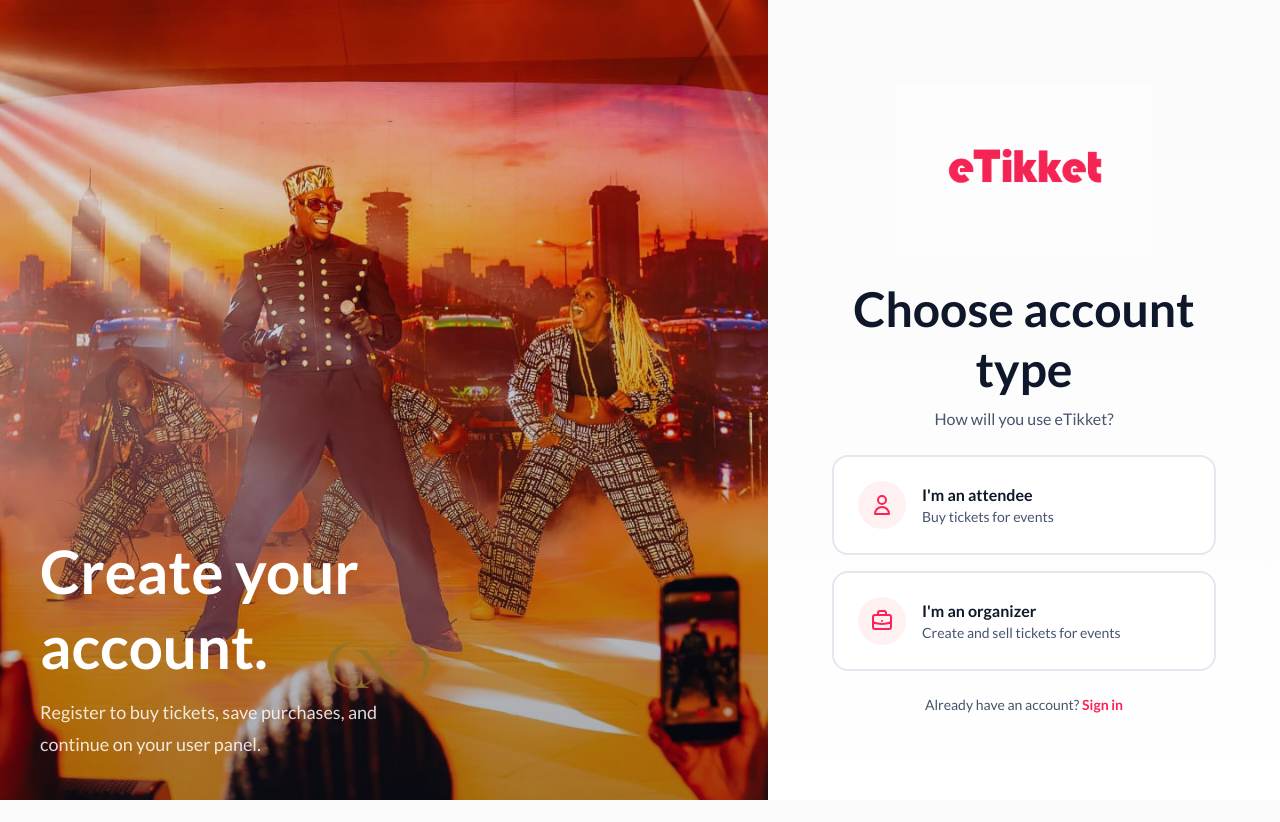
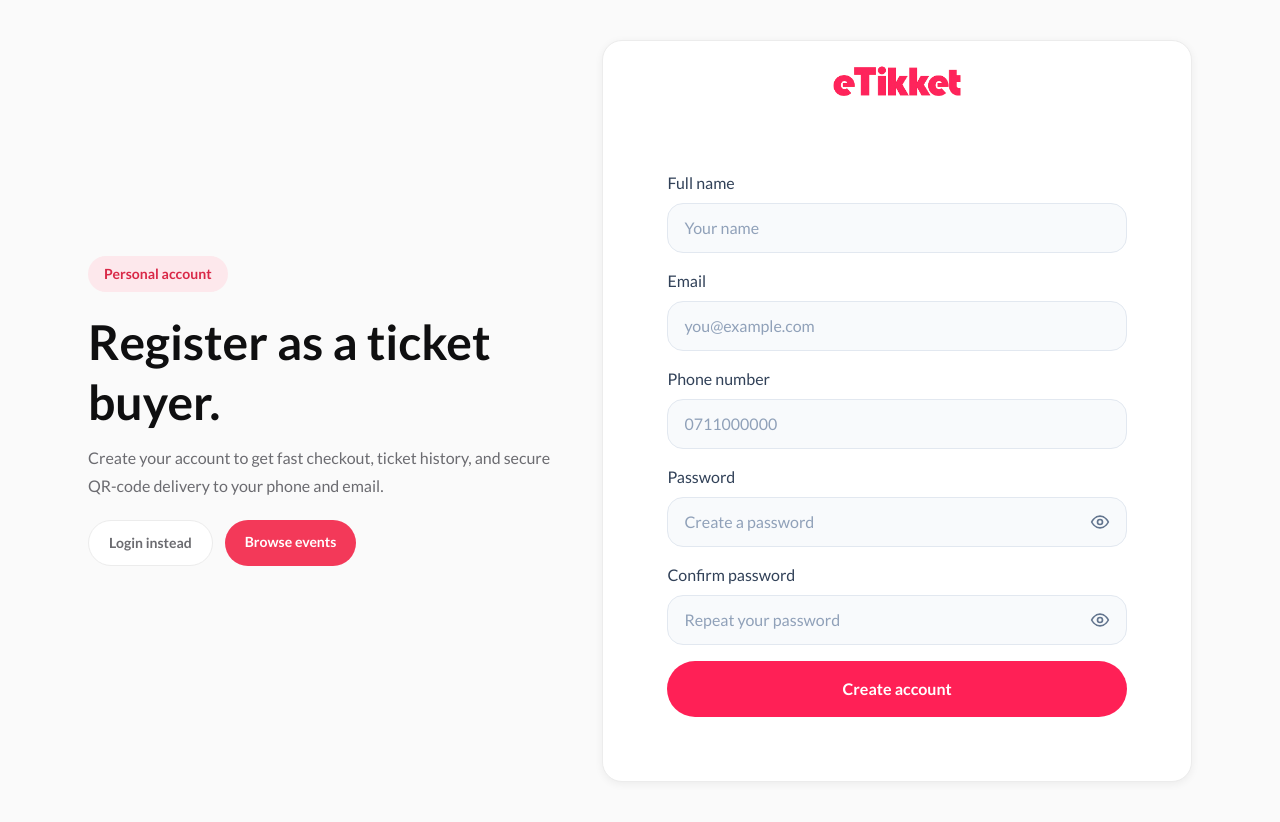
Before and after one commit to dennismutuku2005/eTikket, a Next.js app: page /register in a window 1280 px wide. Before the commit the page ends 800 px from the top, so only its background shows below. Built offline with nearby package versions, Linux system fonts and the light colour scheme.

Commit message:
update: refined page.js functionality

```diff
--- a/app/register/page.js
+++ b/app/register/page.js
@@ -1,158 +1,39 @@
-"use client";
-
-import { useState } from "react";
 import Image from "next/image";
 import Link from "next/link";
 import RegisterForm from "@/components/register-form";
 
-export default function RegisterPage() {
-  const [role, setRole] = useState(null); // null, 'user', or 'seller'
-
+export default function UserRegisterPage() {
   return (
-    <main className="h-dvh overflow-y-auto bg-slate-100 text-slate-900">
-      <div className="grid min-h-dvh w-full overflow-hidden bg-white lg:grid-cols-[6fr_4fr]">
-        <section className="relative min-h-80 overflow-hidden bg-slate-950 lg:min-h-dvh">
-          <Image
-            src="/sideimage.png"
-            alt="Decorative server aisle illustration"
-            fill
-            priority
-            className="object-cover"
-          />
-          <div className="absolute inset-0 bg-linear-to-b from-slate-950/10 via-slate-950/20 to-slate-950/35" />
-          <div className="absolute inset-0 flex items-end p-6 sm:p-8 lg:p-10">
-            <div className="max-w-md text-white">
-              <h1 className="text-4xl font-bold leading-tight sm:text-5xl lg:text-6xl">
-                {role === null && "Create your account."}
-                {role === 'user' && "Join as an attendee."}
-                {role === 'seller' && "Start selling events."}
+    <main className="min-h-screen bg-[#fafafa] text-[#0f0f10]">
+      <div className="mx-auto grid max-w-6xl gap-8 px-4 py-10 sm:px-6 lg:grid-cols-[0.9fr_1.1fr] lg:items-center">
+        <div className="space-y-5">
+          <div className="inline-flex rounded-full bg-[#fde8ec] px-4 py-2 text-sm font-semibold text-[#d92847]">
+            Personal account
+          </div>
+          <div className="space-y-3">
+            <h1 className="max-w-xl text-4xl font-bold leading-tight sm:text-5xl">
+              Register as a ticket buyer.
             </h1>
-              <p className="mt-3 max-w-sm text-base leading-8 text-white/85 sm:text-lg">
-                {role === null && "Register to buy tickets, save purchases, and continue on your user panel."}
-                {role === 'user' && "Discover events, buy tickets, and manage your bookings."}
-                {role === 'seller' && "Create events, sell tickets, and grow your audience."}
+            <p className="max-w-lg text-base leading-7 text-[#6b6b70]">
+              Create your account to get fast checkout, ticket history, and secure QR-code delivery to your phone and email.
             </p>
           </div>
+          <div className="flex flex-wrap gap-3">
+            <Link href="/login" className="rounded-full border border-[#ececec] bg-white px-5 py-3 text-sm font-semibold text-[#6b6b70] transition hover:bg-[#f4f4f5]">
+              Login instead
+            </Link>
+            <Link href="/events" className="rounded-full bg-[#f33959] px-5 py-3 text-sm font-semibold text-white transition hover:bg-[#d92847]">
+              Browse events
+            </Link>
           </div>
-        </section>
-
-        <section className="flex min-h-dvh items-center justify-center overflow-y-auto bg-[linear-gradient(180deg,#fafafa_0%,#ffffff_100%)] px-8 py-10 sm:px-12 lg:px-16">
-          <div className="w-full max-w-md space-y-6">
-            <div className="flex justify-center">
-              <Image
-                src="/eTikketwhite.png"
-                alt="eTikket logo"
-                width={220}
-                height={64}
-                priority
-                className="h-auto w-56 sm:w-64"
-              />
         </div>
 
-            {/* Role Selection */}
-            {role === null ? (
-              <div className="space-y-6">
-                <div className="text-center">
-                  <h1 className="text-4xl font-bold leading-tight text-slate-900 sm:text-5xl">
-                    Choose account type
-                  </h1>
-                  <p className="mt-2 text-base text-slate-600">
-                    How will you use eTikket?
-                  </p>
+        <div className="rounded-[20px] border border-[#ececec] bg-white p-6 shadow-[0_2px_8px_rgba(15,15,16,0.06)]">
+          <div className="mb-8 flex justify-center">
+            <Image src="/eTikket.png" alt="eTikket" width={128} height={40} priority className="h-auto w-32" />
           </div>
-
-                <div className="grid gap-4">
-                  <button
-                    onClick={() => setRole('user')}
-                    className="group flex items-center gap-4 rounded-2xl border-2 border-slate-200 bg-white p-6 text-left transition-all hover:border-rose-500 hover:shadow-md"
-                  >
-                    <div className="flex h-12 w-12 shrink-0 items-center justify-center rounded-full bg-rose-50 text-rose-500 group-hover:bg-rose-100">
-                      <svg className="h-6 w-6" fill="none" viewBox="0 0 24 24" stroke="currentColor">
-                        <path strokeLinecap="round" strokeLinejoin="round" strokeWidth={2} d="M16 7a4 4 0 11-8 0 4 4 0 018 0zM12 14a7 7 0 00-7 7h14a7 7 0 00-7-7z" />
-                      </svg>
+          <RegisterForm role="user" redirectPath="/user/home" />
         </div>
-                    <div>
-                      <h3 className="font-bold text-slate-900">I'm an attendee</h3>
-                      <p className="text-sm text-slate-600">Buy tickets for events</p>
-                    </div>
-                  </button>
-
-                  <button
-                    onClick={() => setRole('seller')}
-                    className="group flex items-center gap-4 rounded-2xl border-2 border-slate-200 bg-white p-6 text-left transition-all hover:border-rose-500 hover:shadow-md"
-                  >
-                    <div className="flex h-12 w-12 shrink-0 items-center justify-center rounded-full bg-rose-50 text-rose-500 group-hover:bg-rose-100">
-                      <svg className="h-6 w-6" fill="none" viewBox="0 0 24 24" stroke="currentColor">
-                        <path strokeLinecap="round" strokeLinejoin="round" strokeWidth={2} d="M21 13.255A23.931 23.931 0 0112 15c-3.183 0-6.22-.62-9-1.745M16 6V4a2 2 0 00-2-2h-4a2 2 0 00-2 2v2m4 6h.01M5 20h14a2 2 0 002-2V8a2 2 0 00-2-2H5a2 2 0 00-2 2v10a2 2 0 002 2z" />
-                      </svg>
-                    </div>
-                    <div>
-                      <h3 className="font-bold text-slate-900">I'm an organizer</h3>
-                      <p className="text-sm text-slate-600">Create and sell tickets for events</p>
-                    </div>
-                  </button>
-                </div>
-
-                <p className="text-center text-sm text-slate-600">
-                  Already have an account?{" "}
-                  <Link href="/login" className="font-semibold text-rose-500 hover:text-rose-600">
-                    Sign in
-                  </Link>
-                </p>
-              </div>
-            ) : (
-              /* Registration Form */
-              <div className="space-y-6">
-                <div className="flex items-center justify-between">
-                  <button
-                    onClick={() => setRole(null)}
-                    className="flex items-center gap-2 text-sm font-semibold text-slate-600 hover:text-slate-900"
-                  >
-                    <svg className="h-4 w-4" fill="none" viewBox="0 0 24 24" stroke="currentColor">
-                      <path strokeLinecap="round" strokeLinejoin="round" strokeWidth={2} d="M10 19l-7-7m0 0l7-7m-7 7h18" />
-                    </svg>
-                    Back
-                  </button>
-                  <span className="rounded-full bg-rose-50 px-3 py-1 text-xs font-semibold text-rose-500">
-                    {role === 'user' ? 'Attendee' : 'Organizer'}
-                  </span>
-                </div>
-
-                <div className="text-center">
-                  <h1 className="text-4xl font-bold leading-tight text-slate-900 sm:text-5xl">
-                    {role === 'user' ? "Create attendee account" : "Create organizer account"}
-                  </h1>
-                  <p className="mt-2 text-base text-slate-600">
-                    {role === 'user'
-                      ? "Start discovering and attending events"
-                      : "Start creating and selling tickets"}
-                  </p>
-                </div>
-
-                <RegisterForm role={role} />
-
-                <div className="pt-2 text-center text-base text-slate-600">
-                  Already have an account?{" "}
-                  <Link href="/login" className="font-semibold text-rose-500 hover:text-rose-600">
-                    Sign in
-                  </Link>
-                </div>
-
-                <p className="text-center text-base font-medium text-slate-900 sm:text-lg">
-                  By joining, you accept the{" "}
-                  <Link href="/terms" className="text-rose-500 hover:text-rose-600">
-                    Terms
-                  </Link>
-                  {" "}and{" "}
-                  <Link href="/privacy-policy" className="text-rose-500 hover:text-rose-600">
-                    Privacy Policy
-                  </Link>
-                  .
-                </p>
-              </div>
-            )}
-          </div>
-        </section>
       </div>
     </main>
   );
```
Lines whose indentation alone changed are shown as unchanged.
